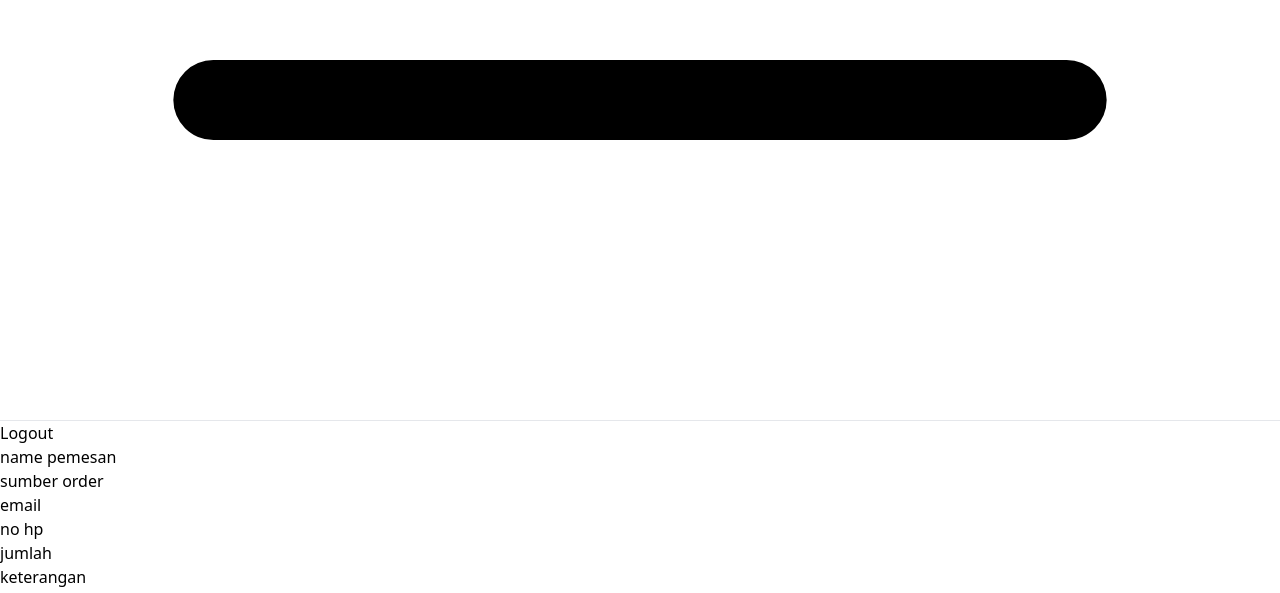
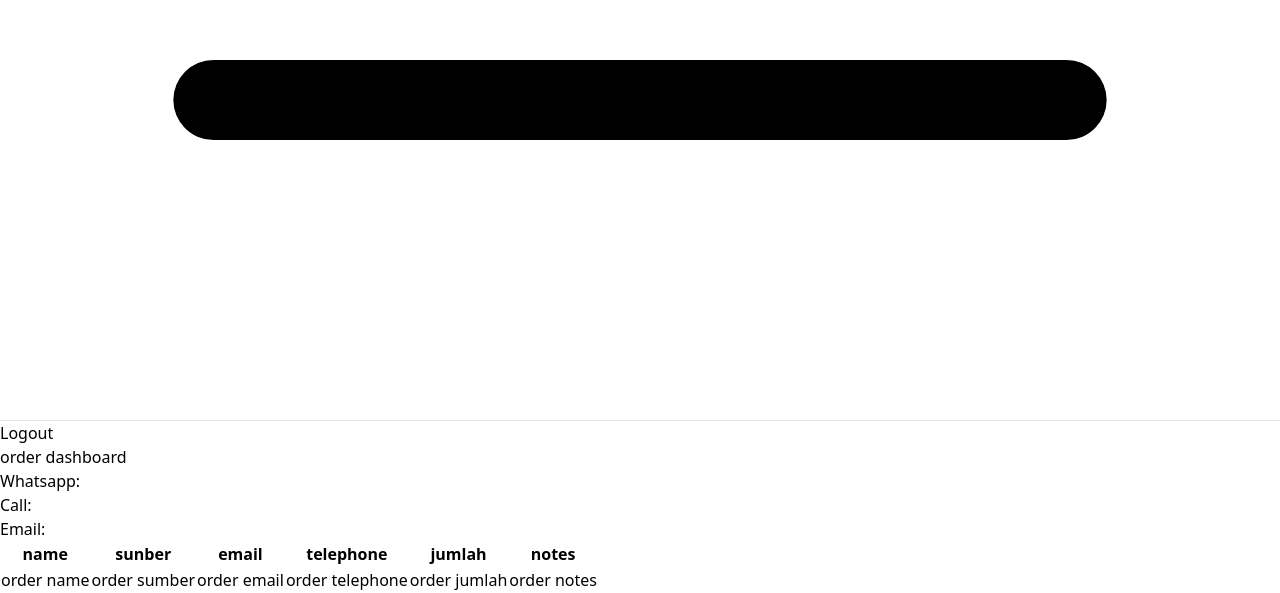
Before and after one commit to mokautsar30/Jendela360-Frontend, a React (Vite) app in the folder client/: page / in a window 1280 px wide. Shown: the part 884-1477 px from the top of the page. Built offline with nearby package versions, Linux system fonts and the light colour scheme.

Commit message:
feat: dashboard-layout-prototype

```diff
--- a/client/src/components/dashboard/DashboardTable.jsx
+++ b/client/src/components/dashboard/DashboardTable.jsx
@@ -2,7 +2,38 @@ import React from 'react'
 
 const DashboardTable = () => {
   return (
-    <div>DashboardTable</div>
+    <>
+      <div className='container mx-auto p-4'>
+        <h2 className='text-2xl font-bold mb-4'>order dashboard</h2>
+        <div>
+        <p>Whatsapp: </p>
+        <p>Call: </p>
+        <p>Email: </p>
+        </div>
+        <table className='min-w-full bg-white rounded-lg shadow-lg overflow-hidden'>
+          <thead>
+            <tr className='py-2 px-4 border-b'>
+              <th>name</th>
+              <th>sunber</th>
+              <th>email</th>
+              <th>telephone</th>
+              <th>jumlah</th>
+              <th>notes</th>
+            </tr>
+          </thead>
+          <tbody>
+            <tr className='py-2 px-4 border-b'>
+              <td>order name</td>
+              <td>order sumber</td>
+              <td>order email</td>
+              <td>order telephone</td>
+              <td>order jumlah</td>
+              <td>order notes</td>
+            </tr>
+          </tbody>
+        </table>
+      </div>
+    </>
   )
 }
 
--- a/client/src/pages/DashboardPage.jsx
+++ b/client/src/pages/DashboardPage.jsx
@@ -1,11 +1,10 @@
 import React from 'react'
-import Navbar from '../components/navbar/Navbar'
-import OrderCard from '../components/order/OrderCard'
+import DashboardTable from '../components/dashboard/DashboardTable'
 const DashboardPage = () => {
   return (
     <>
       <div>
-        <OrderCard/>
+        <DashboardTable/>
       </div>
     </>
   )
```
